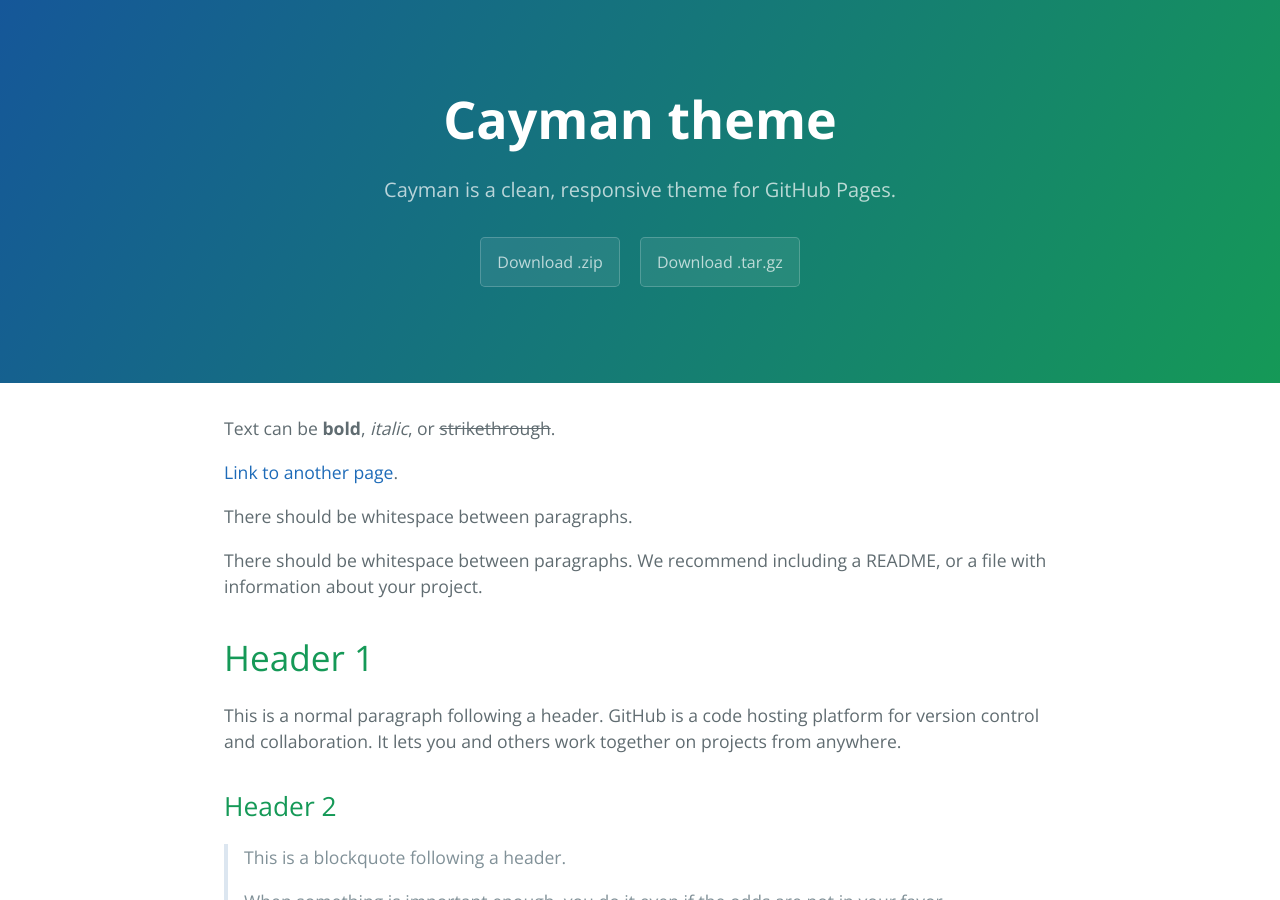
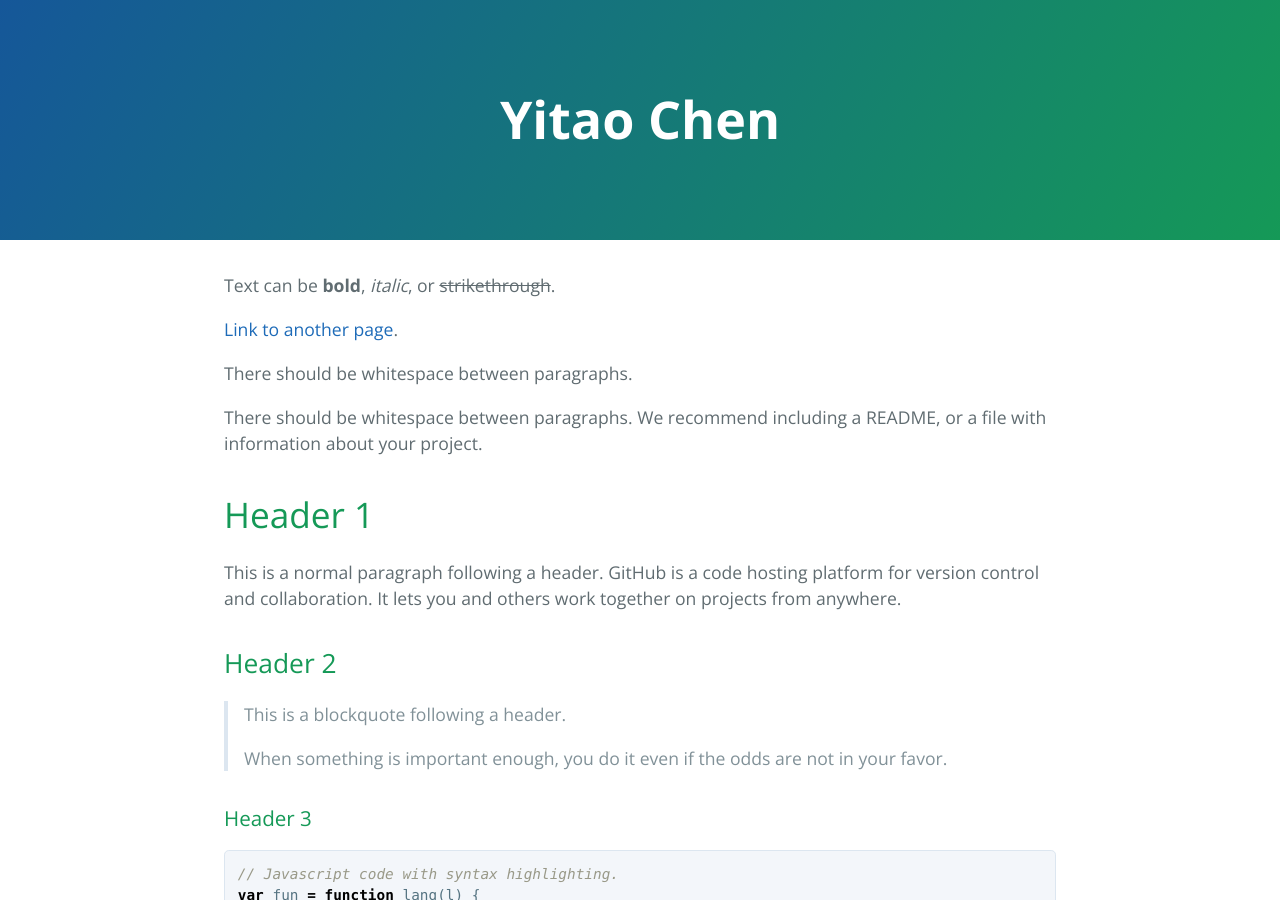
Before and after one commit to yitaochen/yitaochen.github.io, a Jekyll site: the page index.html, which Jekyll copies as it is, in a window 1280 px wide and 900 px high. Built offline with Jekyll 4.4.1, drawn with Linux system fonts in a browser that asks for light colours.

Commit message:
change name

```diff
--- a/index.html
+++ b/index.html
@@ -24,12 +24,7 @@
   </head>
   <body>
     <section class="page-header">
-      <h1 class="project-name">Cayman theme</h1>
-      <h2 class="project-tagline">Cayman is a clean, responsive theme for GitHub Pages.</h2>
-
-
-        <a href="" class="btn">Download .zip</a>
-        <a href="" class="btn">Download .tar.gz</a>
+      <h1 class="project-name">Yitao Chen</h1>
 
     </section>
 
```
Also changed, not shown: 1 other file.
